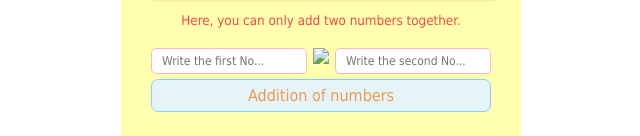
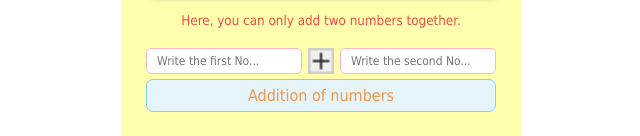
Before and after one commit to qurbanamiri/html5-css3-js-addition-tool, a plain HTML site: page index.html in a window 1280 px wide. Shown: the part 383-519 px from the top of the page, without its empty margins (319-959 px from the left). Drawn offline with Linux system fonts and the light colour scheme.

Commit message:
Plus icon added

```diff
--- a/index.html
+++ b/index.html
@@ -18,7 +18,7 @@
                 <form>
                     <div class="inputs">
                         <input class="firstNo" type="number" placeholder="Write the first No..." />
-                        <img src="Media/Images/plus.png">
+                        <img src="image/plus.png">
                         <input class="secondNo" type="number" placeholder="Write the second No..." />
                     </div>
                     <button type="button">Addition of numbers</button>
```
Also changed, not shown: image/plus.png (added).
